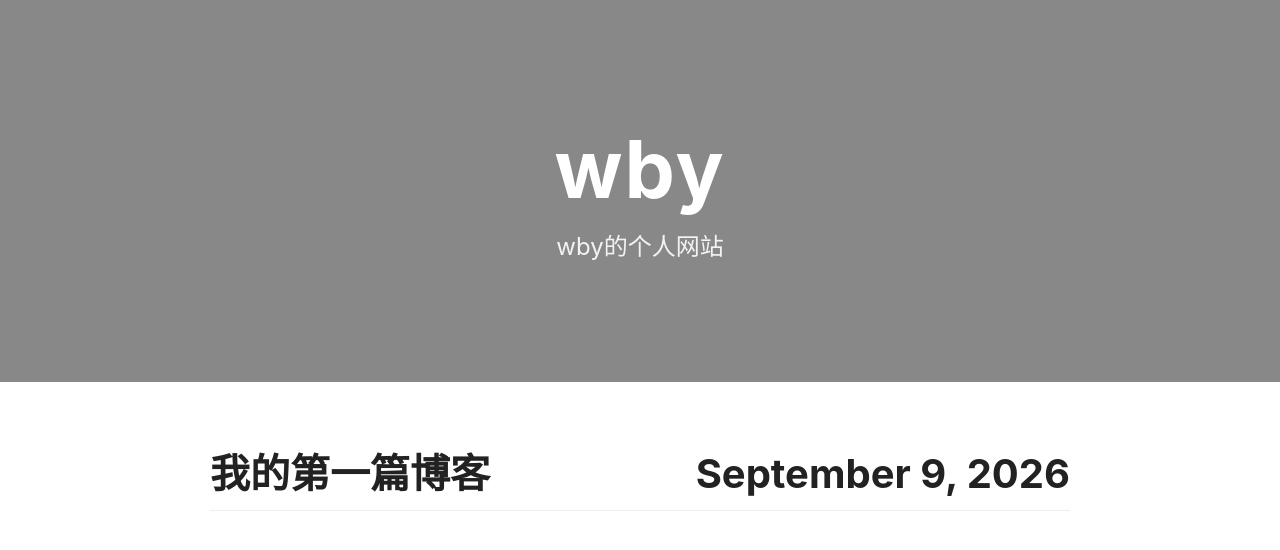
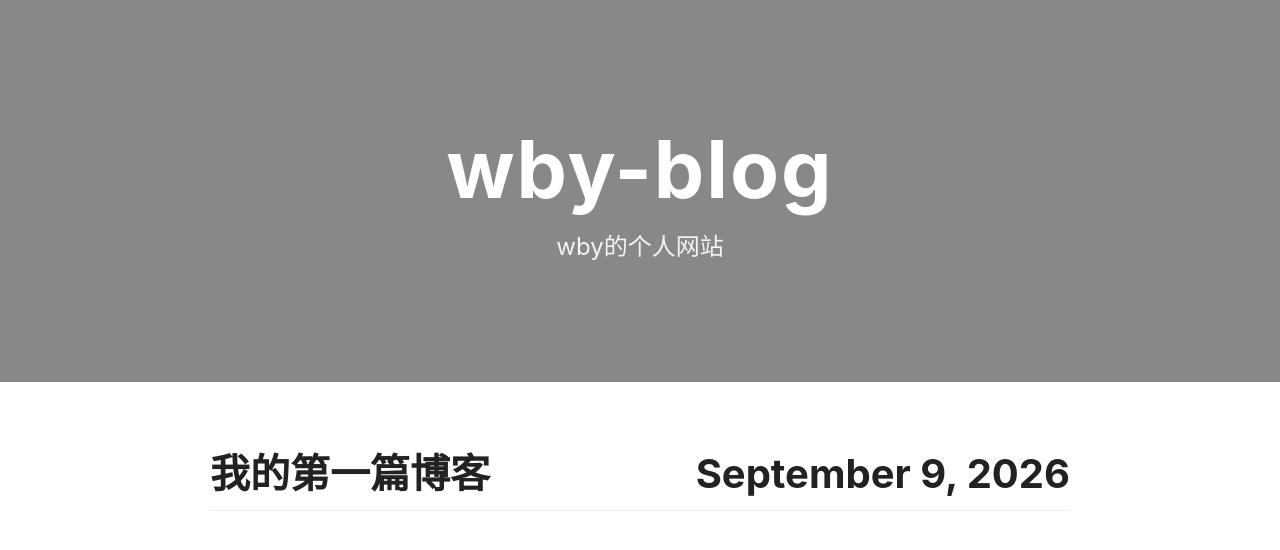
Before and after one commit to wby071115/task1, a Jekyll site: the page built from README.md, in a window 1280 px wide. Shown: the top 550 px of the page. Built offline with Jekyll 4.4.1, drawn with Linux system fonts in a browser that asks for light colours; our own code applies the rules of GitHub Pages for plain Markdown files.

Commit message:
Update _config.yml

```diff
--- a/_config.yml
+++ b/_config.yml
@@ -1,4 +1,4 @@
-title: wby
+title: wby-blog
 description: wby的个⼈⽹站
 author: wby
 baseurl: "/task1"
```
